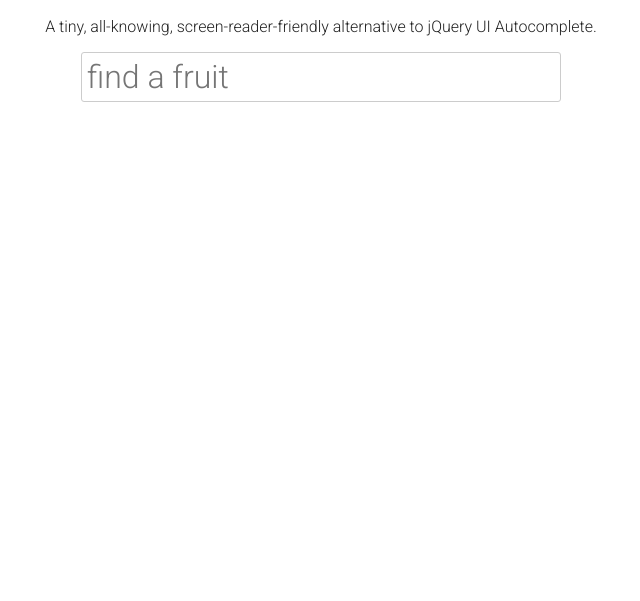
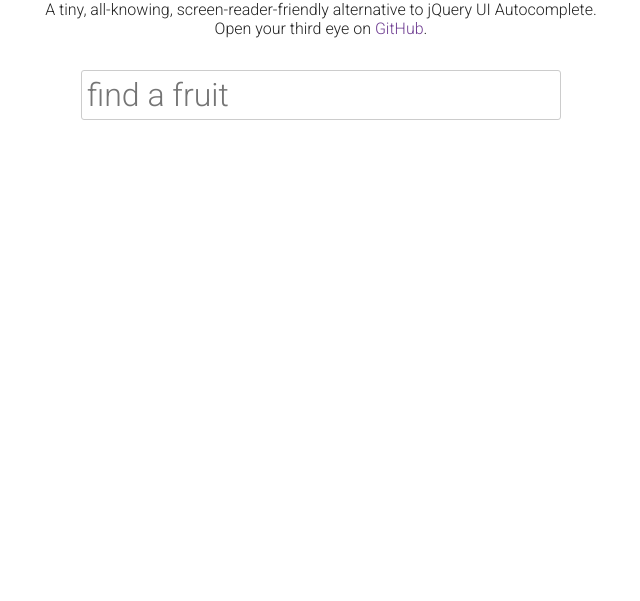
Before and after one commit to s-plum/mindreader, a website: page index.html in a window 1280 px wide. Shown: the part 199-800 px from the top of the page, without its empty margins (319-959 px from the left). Drawn offline with Linux system fonts and the light colour scheme.

Commit message:
updating docs

```diff
--- a/docs/css/src/global.scss
+++ b/docs/css/src/global.scss
@@ -18,12 +18,13 @@
   color: $plum;
   font-size: 3em;
   font-weight: 100;
-  margin-top: 10%;
+  margin: 10% auto 1rem;
   text-align: center;
   text-shadow: 2px 3px 6px rgba(0, 0, 0, 0.2);
 }
 
 p {
+  margin-bottom: 2rem;
   padding: 0 20px;
   text-align: center;
 }
--- a/index.html
+++ b/index.html
@@ -8,7 +8,7 @@
 </head>
 <body>
 	<h1>mindreader</h1>
-	<p>A tiny, all-knowing, screen-reader-friendly alternative to jQuery UI Autocomplete.</p>
+	<p>A tiny, all-knowing, screen-reader-friendly alternative to jQuery UI Autocomplete. <br/>Open your third eye on <a href="//github.com/s-plum/mindreader">GitHub</a>.</p>
 	<p>
         <label for="mindreader-demo-input">Find a Fruit</label>
         <input type="search" id="mindreader-demo-input" placeholder="find a fruit"/>
```
Also changed, not shown: docs/css/global.css.
